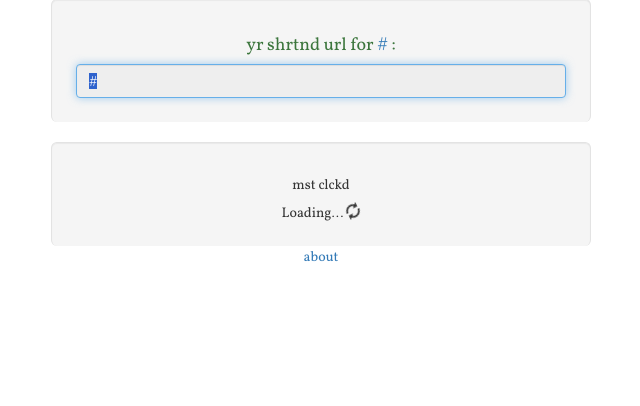
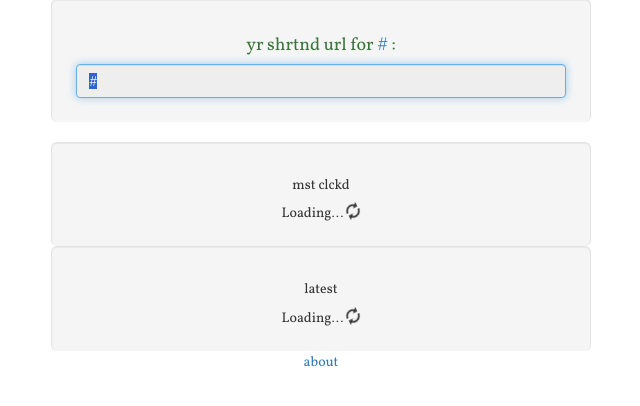
Before and after one commit to puhoy/shortn, a Python web app: template app/main/templates/main_index.html in a window 1280 px wide. Shown: the part 239-645 px from the top of the page, without its empty margins (319-959 px from the left). Run offline with Jinja, Linux system fonts and the light colour scheme; the template is opened without the code that fills it: most values are stand-ins (such as "Sample title", 1, 10 or a date in 2020); form fields are guessed from the names that the template uses; some libraries are stand-ins or nearby versions; some web fonts are replaced.

Commit message:
latest in main_index

```diff
--- a/app/main/templates/main_index.html
+++ b/app/main/templates/main_index.html
@@ -48,6 +48,12 @@
                 <div>Loading... <span class="glyphicon glyphicon-refresh glyphicon-refresh-animate"></span></div>
             </div>
         </div>
+        <div class="well well-lg text-center">
+            <h5>latest</h5>
+            <div id="latest">
+                <div>Loading... <span class="glyphicon glyphicon-refresh glyphicon-refresh-animate"></span></div>
+            </div>
+        </div>
         <a href="{{ url_for('main.about') }}">about</a>
     </div>
 
@@ -80,5 +86,29 @@
                 }).appendTo( "#mostclicked" );
             });
         });
+
+    $(document).ready(function() {
+            $.getJSON( "{{ url_for('api.latest') }}", function( data ) {
+                console.log(data)
+                var items = [];
+                $.each( data, function( key, val ) {
+                    $.each(val, function(key, val) {
+                        items.push(
+                                "<li class='list-group-item'>" +
+                                "<span class='badge'>" +
+                                val.clicks +
+                                "</span><a href='" +
+                                val.shorturl +
+                                "'>"+ val.url +"</a></li>"
+                        );
+                    });
+                });
+                $( "#latest").empty();
+                $( "<ul/>", {
+                    "class": "list-group",
+                    html: items.join( "" )
+                }).appendTo( "#latest" );
+            });
+        });
     </script>
 {% endblock scripts %}
```
